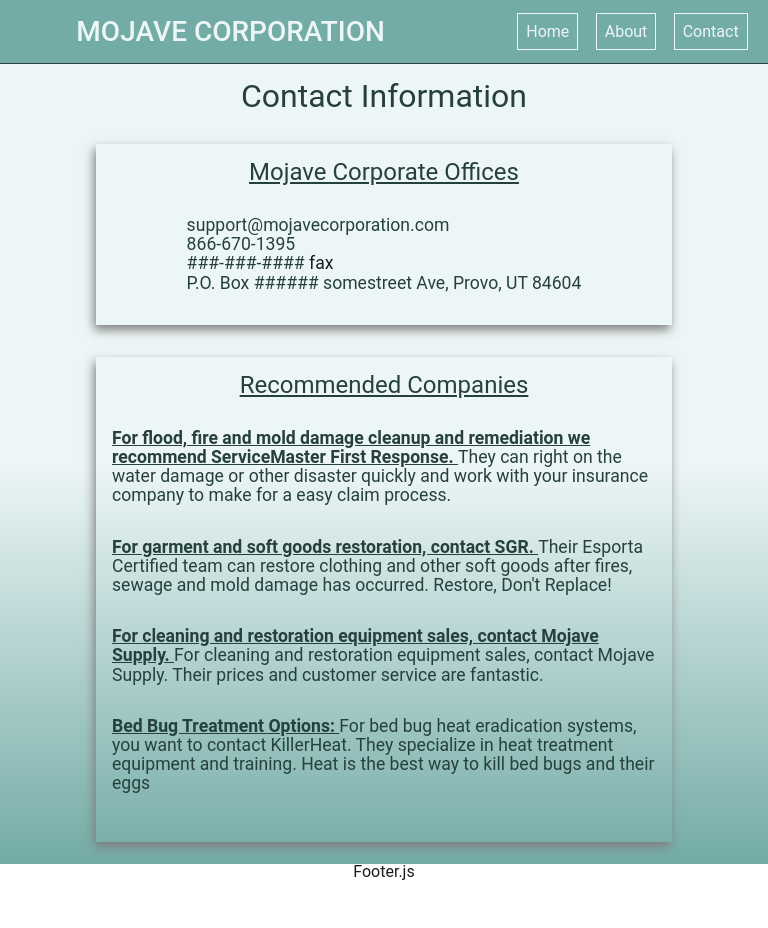
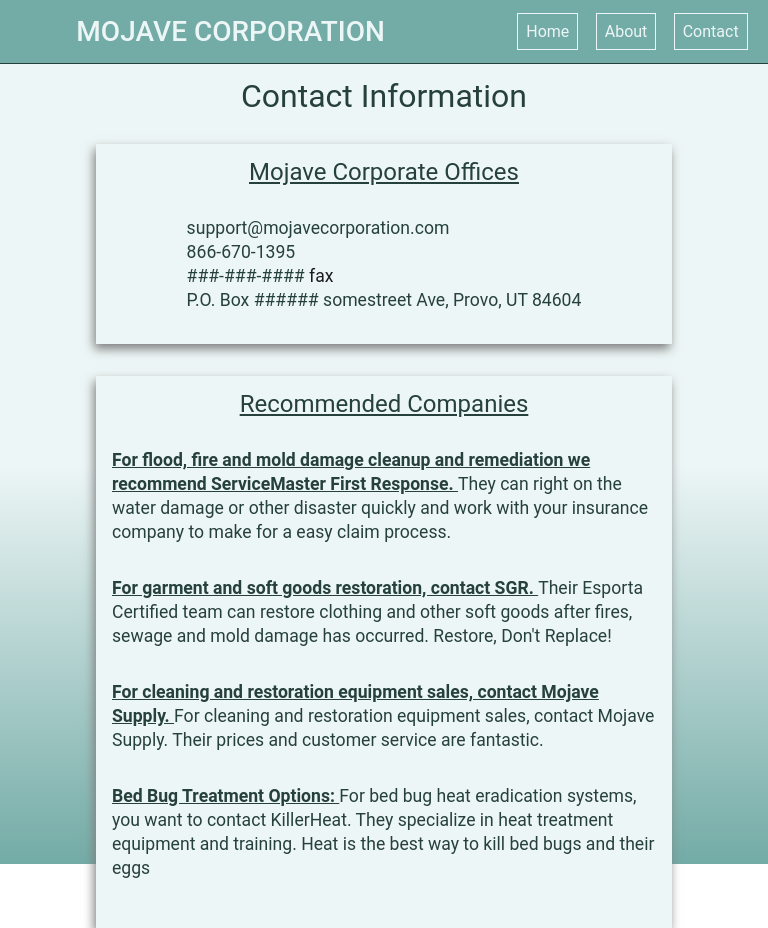
Before and after one commit to JordanOfTroy/MojaveCorp, a React (Create React App) app: page /#/Contact in a window 768 px wide. Before the commit the page ends 881 px from the top, so only its background shows below. Built offline with nearby package versions, Linux system fonts and the light colour scheme.

Commit message:
done for the moment, getting car sick. Need to address subcids on tablet view. And still need to build footer.

```diff
--- a/src/App.css
+++ b/src/App.css
@@ -220,6 +220,7 @@
   flex-direction: column;
   justify-content: center;
   align-items: center;
+  background-color: var(--white);
 }
 
 #contact > section > h1 {
@@ -232,7 +233,7 @@
 #contact > section > p, .first_Sentence {
   color: var(--mainColorDark);
   font-size: 1.1rem;
-  line-height: 1.2rem;
+  line-height: 1.5rem;
 }
 
 #contact > section > p {
```
